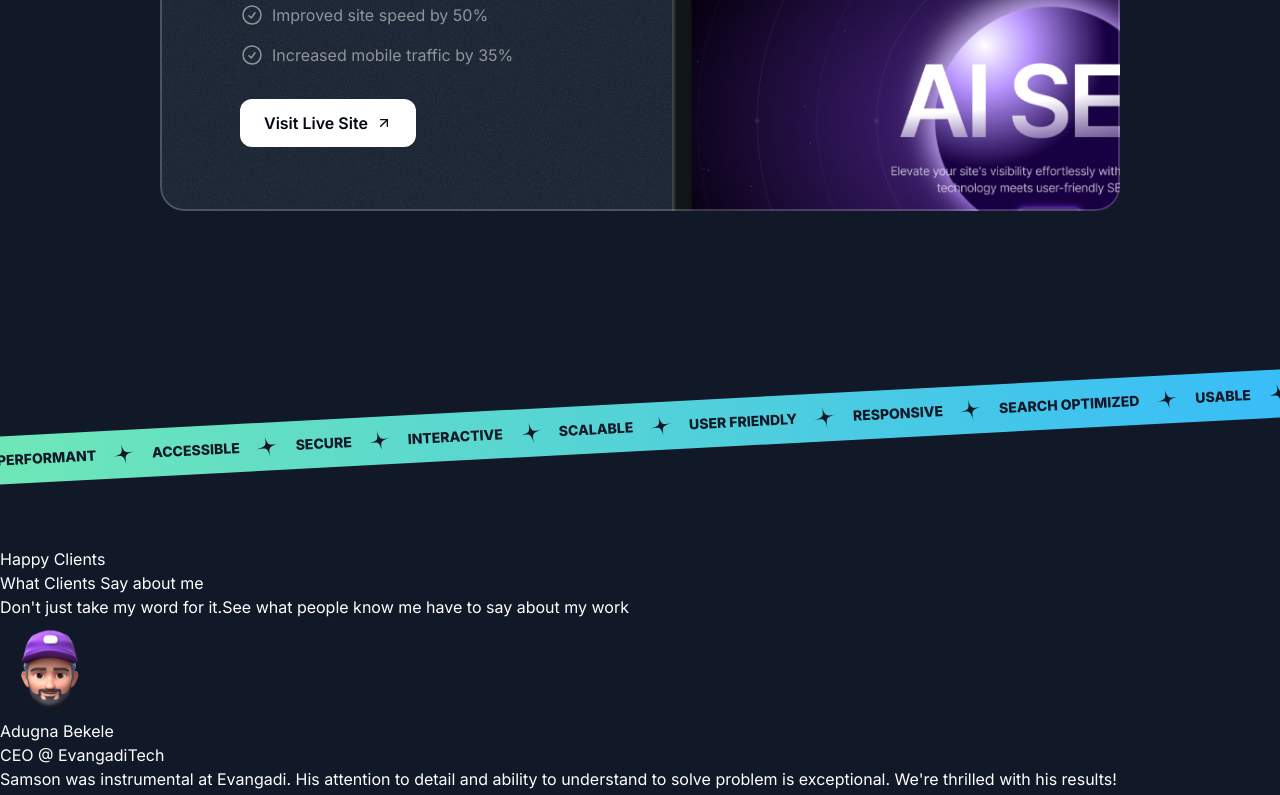
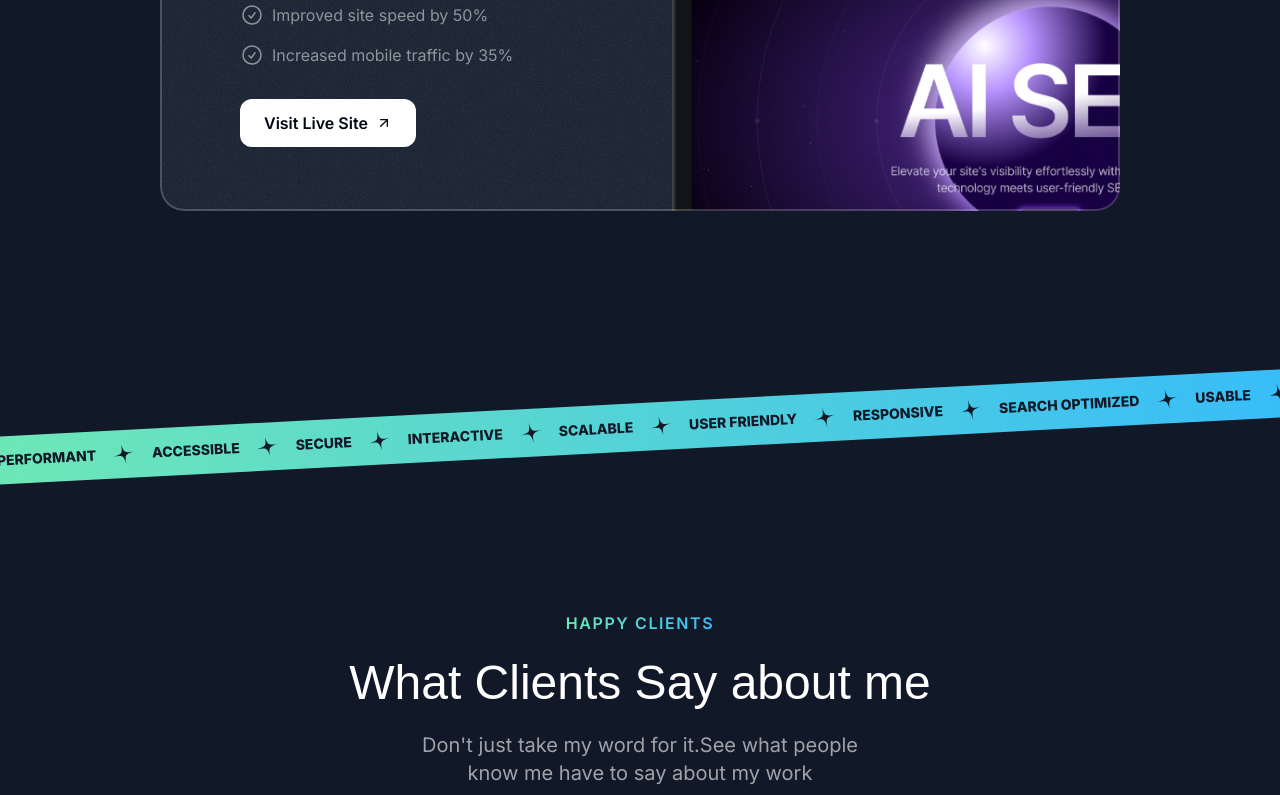
Before and after one commit to sammythedeveloper/Portfolio-React-Next.js-, a Next.js app: page / in a window 1280 px wide. Shown: the part 2627-3422 px from the top of the page. Built offline with nearby package versions, Linux system fonts and the light colour scheme; a web font is replaced by a local one.

Commit message:
testimonials

```diff
--- /dev/null
+++ b/src/components/Card.tsx
@@ -0,0 +1,24 @@
+import grainImage from "@/assets/images/grain.jpg";
+import { twMerge } from "tailwind-merge";
+import { PropsWithChildren } from "react";
+export const Card = ({
+  className,
+  children,
+}: PropsWithChildren<{ className?: string }>) => {
+  return (
+    <div
+      className={twMerge(
+        "bg-gray-800 rounded-3xl relative z-0 overflow-hidden after:z-10  after:content-[''] after:absolute after:inset-0 after:outline-2 after:outline after:-outline-offset-2 after:rounded-3xl after:outline-white/20 after:pointer-events-none p-6 ",
+        className
+      )}
+    >
+      <div
+        className="absolute inset-0 -z-10 opacity-5 "
+        style={{
+          backgroundImage: `url(${grainImage.src})`,
+        }}
+      ></div>
+      {children}
+    </div>
+  );
+};
--- /dev/null
+++ b/src/components/SectionHeader.tsx
@@ -0,0 +1,26 @@
+export const SectionHeader = ({
+        title,
+        eyebrows,
+        description,
+    }: {
+        title: string;
+        eyebrows: string;
+        description: string;
+    }
+) => {
+  return (
+    <>
+      <div className="flex justify-center">
+        <p className="uppercase font-semibold tracking-widest bg-gradient-to-r from-emerald-300 to-sky-400 text-center bg-clip-text text-transparent   ">
+          {eyebrows}
+        </p>
+      </div>
+      <h2 className="font-serif text-3xl md:text-5xl text-center m-6">
+        {title}
+      </h2>
+      <p className=" text-center md:text-lg lg:text-xl text-white/60 mt-4 max-w-md mx-auto ">
+        {description}
+      </p>
+    </>
+  );
+};
--- a/src/sections/Projects.tsx
+++ b/src/sections/Projects.tsx
@@ -5,6 +5,8 @@
 import CheckCircleIcon from "@/assets/icons/check-circle.svg";
 import ArrowUpRightIcon from "@/assets/icons/arrow-up-right.svg";
 import grainImage from "@/assets/images/grain.jpg";
+import { SectionHeader } from "@/components/SectionHeader";
+import { Card } from "@/components/Card";
 
 const portfolioProjects = [
   {
@@ -49,29 +51,22 @@
   return (
     <section className="pb-16 lg:py-24 ">
       <div className="container">
+        <SectionHeader
+          eyebrows="   Real-world Results"
+          title="  Featured Projects"
+          description="See how I transform concepts into engaging ditital experiences."
+        />
         <div className="flex justify-center">
-          <p className="uppercase font-semibold tracking-widest bg-gradient-to-r from-emerald-300 to-sky-400 text-center bg-clip-text text-transparent   ">
-            Real-world Results
-          </p>
+          <p className="uppercase font-semibold tracking-widest bg-gradient-to-r from-emerald-300 to-sky-400 text-center bg-clip-text text-transparent   "></p>
         </div>
-        <h2 className="font-serif text-3xl md:text-5xl text-center m-6">
-          Featured Projects
-        </h2>
-        <p className=" text-center md:text-lg lg:text-xl text-white/60 mt-4 max-w-md mx-auto ">
-          See how I transform concepts into engaging ditital experiences.
-        </p>
+        <h2 className="font-serif text-3xl md:text-5xl text-center m-6"></h2>
+        <p className=" text-center md:text-lg lg:text-xl text-white/60 mt-4 max-w-md mx-auto "></p>
         <div className=" mt-10 md:mt-20 flex flex-col gap-20">
           {portfolioProjects.map((project) => (
-            <div
+            <Card
               key={project.title}
-              className="bg-gray-800 rounded-3xl relative z-0 overflow-hidden after:z-10  after:content-[''] after:absolute after:inset-0 after:outline-2 after:outline after:-outline-offset-2 after:rounded-3xl after:outline-white/20 px-8 pt-8 md:pt-12 md:px-10 lg:pt-16 lg:px-20 after:pointer-events-none"
+              className="px-8 pt-8 pb-0 md:pt-12 md:px-10 lg:pt-16 lg:px-20 "
             >
-              <div
-                className="absolute inset-0 -z-10 opacity-5 "
-                style={{
-                  backgroundImage: `url(${grainImage.src})`,
-                }}
-              ></div>
               <div className="lg:grid lg:grid-cols-2 lg:gap-16">
                 <div className="lg:pb-16">
                   <div className=" bg-gradient-to-r from-emerald-300 to-sky-400 inline-flex gap-2 font-bold uppercase tracking-widest text-sm text-transparent bg-clip-text">
@@ -106,7 +101,7 @@
                   />
                 </div>
               </div>
-            </div>
+            </Card>
           ))}
         </div>
       </div>
--- a/src/sections/Testimonials.tsx
+++ b/src/sections/Testimonials.tsx
@@ -3,7 +3,10 @@
 import memojiAvatar3 from "@/assets/images/memoji-avatar-3.png";
 import memojiAvatar4 from "@/assets/images/memoji-avatar-4.png";
 import memojiAvatar5 from "@/assets/images/memoji-avatar-5.png";
+import { SectionHeader } from "@/components/SectionHeader";
 import Image from "next/image";
+import grainImage from "@/assets/images/grain.jpg";
+import { Card } from "@/components/Card";
 
 const testimonials = [
   {
@@ -35,26 +38,43 @@
     position: "Former Client",
     text: "Samson is a true frontend wizard. He took our complex idea and transformed it into an intuitive and engaging user interface. I am already seeing positive feedback after using his application.",
     avatar: memojiAvatar4,
-  }
+  },
 ];
 
 export const TestimonialsSection = () => {
-  return <div>
-    <p>Happy Clients</p>
-    <p>What Clients Say about me</p>
-    <p>
-      Don't just take my word for it.See what people know me have to say about my work
-    </p>
-    <div>
-      {testimonials.map((testimonial) => (
-        <div key={testimonial.name}>
-          <Image src={testimonial.avatar} alt={testimonial.name} />
-          <div>{testimonial.name}</div>
-          <div>{testimonial.position}</div>
-          <p>{testimonial.text}</p>
+  return (
+    <div className="py-16">
+      <div className="container">
+        <SectionHeader
+          eyebrows="Happy Clients"
+          title="What Clients Say about me"
+          description=" Don't just take my word for it.See what people know me have to say about my work"
+        />
+        <div className=" mt-16 lg:mt-24 flex overflow-x-clip [mask-image:linear-gradient(to_right,transparent,black_10%,black_90%,transparent)] ">
+          <div className=" flex gap-8 flex-none ">
+            {testimonials.map((testimonial) => (
+              <Card key={testimonial.name} className=" max-w-xs md:max-w-md  md:p-8">
+                <div className="flex gap-4 items-center">
+                  <div className="size-14 bg-gray-700 inline-flex items-center justify-center rounded-full flex-shrink-0 ">
+                    <Image
+                      src={testimonial.avatar}
+                      alt={testimonial.name}
+                      className="max-h-full"
+                    />
+                  </div>
+                  <div>
+                    <div className="font-semibold">{testimonial.name}</div>
+                    <div className=" text-sm text-white/40 ">
+                      {testimonial.position}
+                    </div>
+                  </div>
+                </div>
+                <p className=" mt-4 md:mt-6 text-sm md:text-base">{testimonial.text}</p>
+              </Card>
+            ))}
+          </div>
         </div>
-
-      ))}
-</div>
-  </div>;
+      </div>
+    </div>
+  );
 };
```
